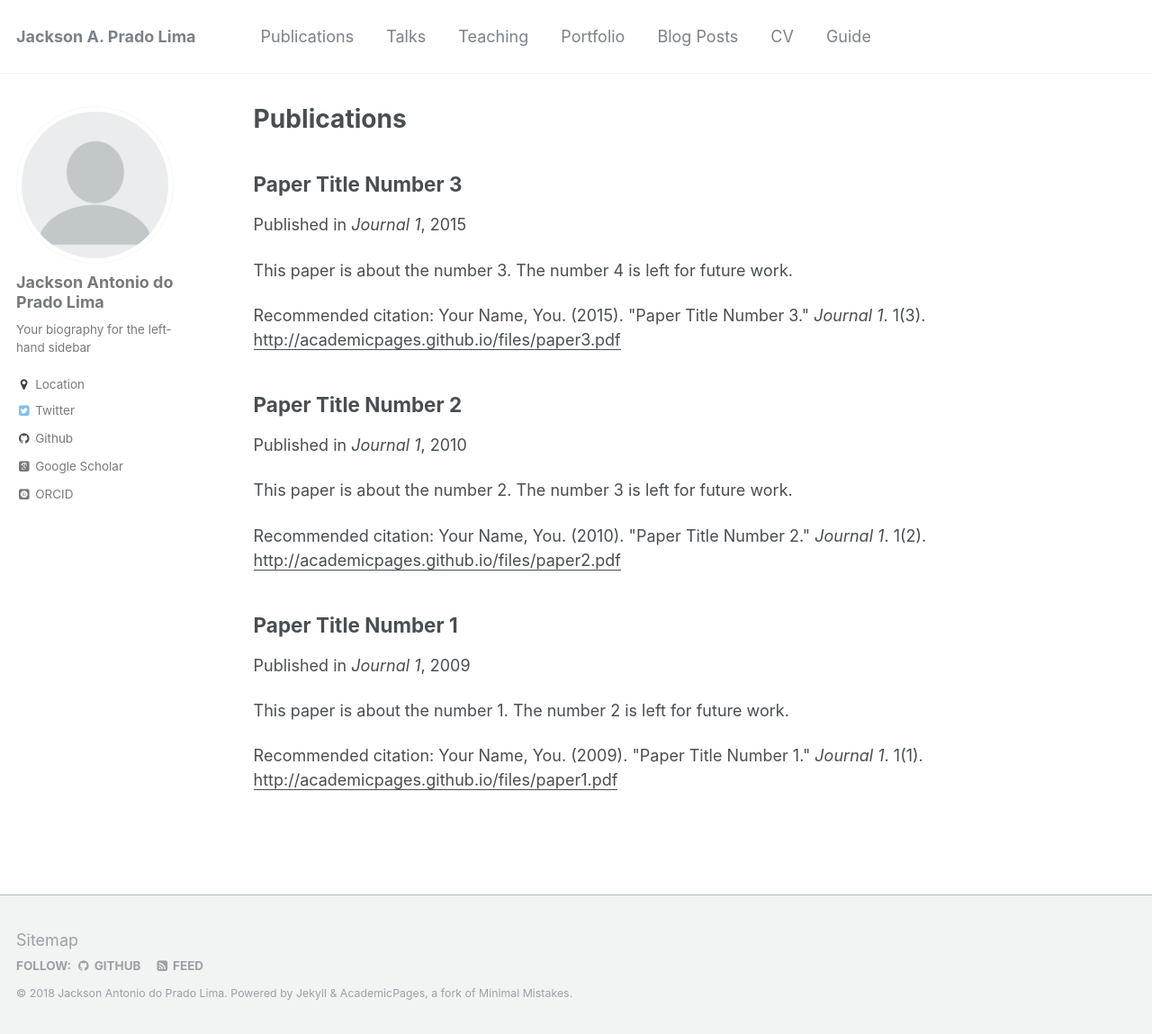
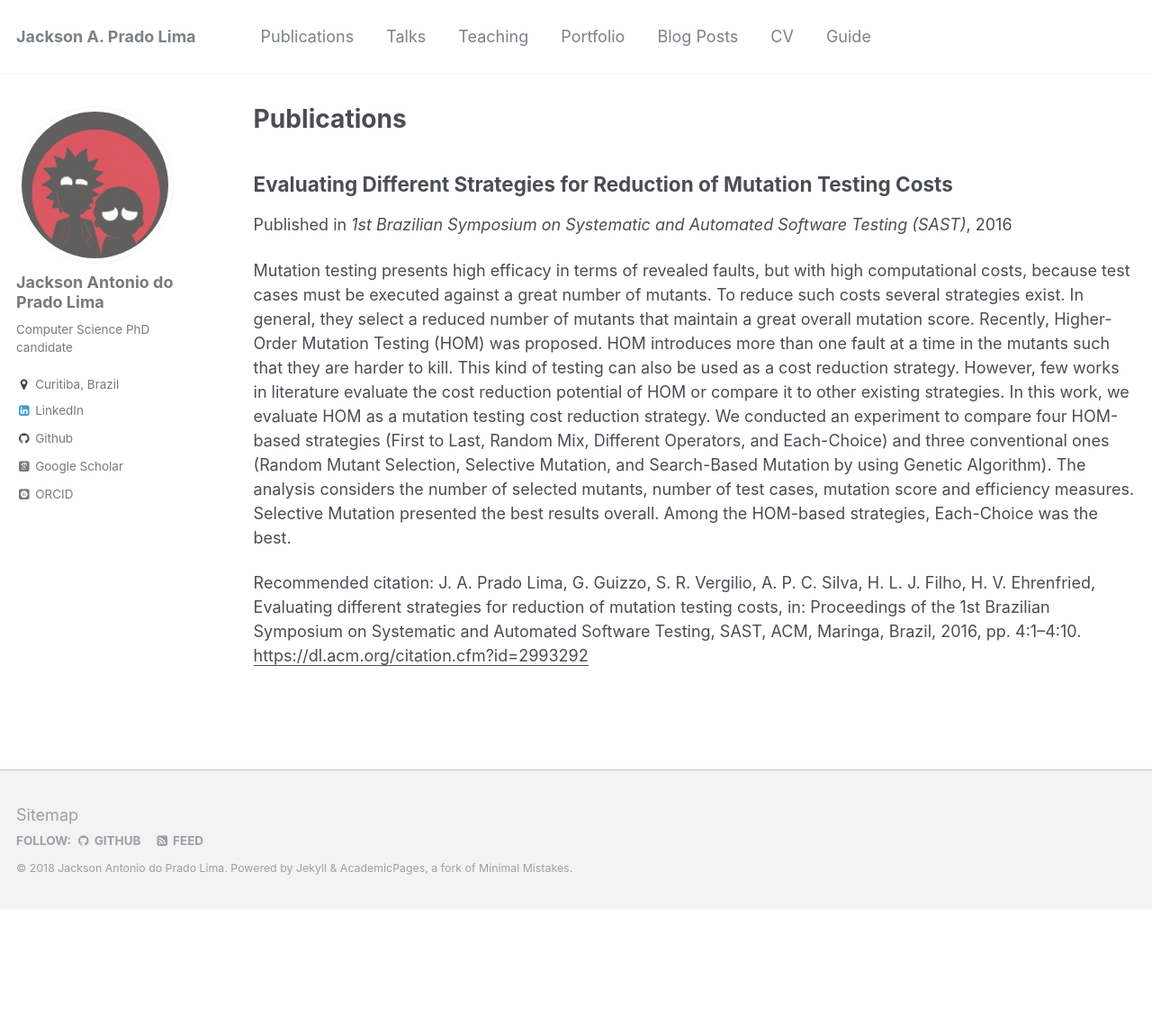
Before and after one commit to jacksonpradolima/jacksonpradolima.github.io, a Jekyll site: the page built from _pages/publications.md, in a window 1280 px wide and 1149 px high. Shown: the whole window at 90% size. Built offline with Jekyll 4.4.1, drawn with Linux system fonts in a browser that asks for light colours; some web fonts are replaced.

```diff
--- a/_config.yml
+++ b/_config.yml
@@ -79,11 +79,11 @@ analytics:
 # Site Author
 author:
   name             : "Jackson Antonio do Prado Lima"
-  avatar           : "profile.png"
-  bio              : "Your biography for the left-hand sidebar"
-  location         : "Location"
+  avatar           : "rick_and_morty_avatar.jpg"
+  bio              : "Computer Science PhD candidate"
+  location         : "Curitiba, Brazil"
   employer         :
-  googlescholar    : "http://yourfullgooglescholarurl.com"
+  googlescholar    : "https://scholar.google.com.br/citations?user=Kx0r5jkAAAAJ&hl"
   email            :
   uri              :
   bitbucket        :
@@ -92,19 +92,19 @@ author:
   flickr           :
   facebook         :
   foursquare       :
-  github           : "academicpages"
+  github           : "jacksonpradolima"
   google_plus      :
   keybase          :
   instagram        :
   lastfm           :
-  linkedin         :
-  orcid            : "http://orcid.org/yourorcidurl"
+  linkedin         : "pradolima"
+  orcid            : "http://orcid.org/0000-0003-4993-777X"
   pinterest        :
   soundcloud       :
   stackoverflow    : # http://stackoverflow.com/users/123456/username
   steam            :
   tumblr           :
-  twitter          : "replacethistwitterhandle"
+  twitter          :
   vine             :
   weibo            :
   xing             :
@@ -249,7 +249,7 @@ sass:
 permalink: /:categories/:title/
 # paginate: 5 # amount of posts to show
 # paginate_path: /page:num/
-timezone: America/Los_Angeles # http://en.wikipedia.org/wiki/List_of_tz_database_time_zones
+timezone: America/Sao_Paulo # http://en.wikipedia.org/wiki/List_of_tz_database_time_zones
 
 
 # Plugins
--- a/_publications/2009-10-01-paper-title-number-1.md
+++ /dev/null
@@ -1,15 +0,0 @@
----
-title: "Paper Title Number 1"
-collection: publications
-permalink: /publication/2009-10-01-paper-title-number-1
-excerpt: 'This paper is about the number 1. The number 2 is left for future work.'
-date: 2009-10-01
-venue: 'Journal 1'
-paperurl: 'http://academicpages.github.io/files/paper1.pdf'
-citation: 'Your Name, You. (2009). &quot;Paper Title Number 1.&quot; <i>Journal 1</i>. 1(1).'
----
-This paper is about the number 1. The number 2 is left for future work.
-
-[Download paper here](http://academicpages.github.io/files/paper1.pdf)
-
-Recommended citation: Your Name, You. (2009). "Paper Title Number 1." <i>Journal 1</i>. 1(1).
--- a/_publications/2010-10-01-paper-title-number-2.md
+++ /dev/null
@@ -1,15 +0,0 @@
----
-title: "Paper Title Number 2"
-collection: publications
-permalink: /publication/2010-10-01-paper-title-number-2
-excerpt: 'This paper is about the number 2. The number 3 is left for future work.'
-date: 2010-10-01
-venue: 'Journal 1'
-paperurl: 'http://academicpages.github.io/files/paper2.pdf'
-citation: 'Your Name, You. (2010). &quot;Paper Title Number 2.&quot; <i>Journal 1</i>. 1(2).'
----
-This paper is about the number 2. The number 3 is left for future work.
-
-[Download paper here](http://academicpages.github.io/files/paper2.pdf)
-
-Recommended citation: Your Name, You. (2010). "Paper Title Number 2." <i>Journal 1</i>. 1(2).
--- a/_publications/2015-10-01-paper-title-number-3.md
+++ /dev/null
@@ -1,15 +0,0 @@
----
-title: "Paper Title Number 3"
-collection: publications
-permalink: /publication/2015-10-01-paper-title-number-3
-excerpt: 'This paper is about the number 3. The number 4 is left for future work.'
-date: 2015-10-01
-venue: 'Journal 1'
-paperurl: 'http://academicpages.github.io/files/paper3.pdf'
-citation: 'Your Name, You. (2015). &quot;Paper Title Number 3.&quot; <i>Journal 1</i>. 1(3).'
----
-This paper is about the number 3. The number 4 is left for future work.
-
-[Download paper here](http://academicpages.github.io/files/paper3.pdf)
-
-Recommended citation: Your Name, You. (2015). "Paper Title Number 3." <i>Journal 1</i>. 1(3).
--- /dev/null
+++ b/_publications/2016-09-SAST.md
@@ -0,0 +1,25 @@
+---
+title: "Evaluating Different Strategies for Reduction of Mutation Testing Costs"
+collection: publications
+permalink: /publication/2016-09-SAST
+excerpt: 'Mutation testing presents high efficacy in terms of revealed faults, but with high computational costs, because test cases must be executed against a great number of mutants. To reduce such costs several strategies exist. In general, they select a reduced number of mutants that maintain a great overall mutation score. Recently, Higher-Order Mutation Testing (HOM) was proposed. HOM introduces more than one fault at a time in the mutants such that they are harder to kill. This kind of testing can also be used as a cost reduction strategy. However, few works in literature evaluate the cost reduction potential of HOM or compare it to other existing strategies. In this work, we evaluate HOM as a mutation testing cost reduction strategy. We conducted an experiment to compare four HOM-based strategies (First to Last, Random Mix, Different Operators, and Each-Choice) and three conventional ones (Random Mutant Selection, Selective Mutation, and Search-Based Mutation by using Genetic Algorithm). The analysis considers the number of selected mutants, number of test cases, mutation score and efficiency measures. Selective Mutation presented the best results overall. Among the HOM-based strategies, Each-Choice was the best.'
+date: 2016-09-01
+venue: '1st Brazilian Symposium on Systematic and Automated Software Testing (SAST)'
+paperurl: 'https://dl.acm.org/citation.cfm?id=2993292'
+citation: 'J. A. Prado Lima, G. Guizzo, S. R. Vergilio, A. P. C. Silva, H. L. J. Filho, H. V. Ehrenfried, Evaluating different strategies for reduction of mutation testing costs, in: Proceedings of the 1st Brazilian Symposium on Systematic and Automated Software Testing, SAST, ACM, Maringa, Brazil, 2016, pp. 4:1–4:10.'
+---
+DOI: 10.1145/2993288.2993292
+
+Conference: 1st Brazilian Symposium on Systematic and Automated Software Testing
+
+Local: Maringá, Brazil
+
+Abstract
+===
+
+Mutation testing presents high efficacy in terms of revealed faults, but with high computational costs, because test cases must be executed against a great number of mutants. To reduce such costs several strategies exist. In general, they select a reduced number of mutants that maintain a great overall mutation score. Recently, Higher-Order Mutation Testing (HOM) was proposed. HOM introduces more than one fault at a time in the mutants such that they are harder to kill. This kind of testing can also be used as a cost reduction strategy. However, few works in literature evaluate the cost reduction potential of HOM or compare it to other existing strategies. In this work, we evaluate HOM as a mutation testing cost reduction strategy. We conducted an experiment to compare four HOM-based strategies (First to Last, Random Mix, Different Operators, and Each-Choice) and three conventional ones (Random Mutant Selection, Selective Mutation, and Search-Based Mutation by using Genetic Algorithm). The analysis considers the number of selected mutants, number of test cases, mutation score and efficiency measures. Selective Mutation presented the best results overall. Among the HOM-based strategies, Each-Choice was the best.
+
+
+[Download paper here](https://www.researchgate.net/publication/308050171_Evaluating_Different_Strategies_for_Reduction_of_Mutation_Testing_Costs)
+
+Recommended citation: J. A. Prado Lima, G. Guizzo, S. R. Vergilio, A. P. C. Silva, H. L. J. Filho, H. V. Ehrenfried, Evaluating different strategies for reduction of mutation testing costs, in: Proceedings of the 1st Brazilian Symposium on Systematic and Automated Software Testing, SAST, ACM, Maringa, Brazil, 2016, pp. 4:1–4:10.
```
Also changed, not shown: _teaching/2014-spring-teaching-1.md (deleted, +0 -20 lines), _teaching/2015-spring-teaching-2.md (deleted, +0 -20 lines), _teaching/2018-01-UDESC.md (added, +21 -0 lines), 1 other file.
